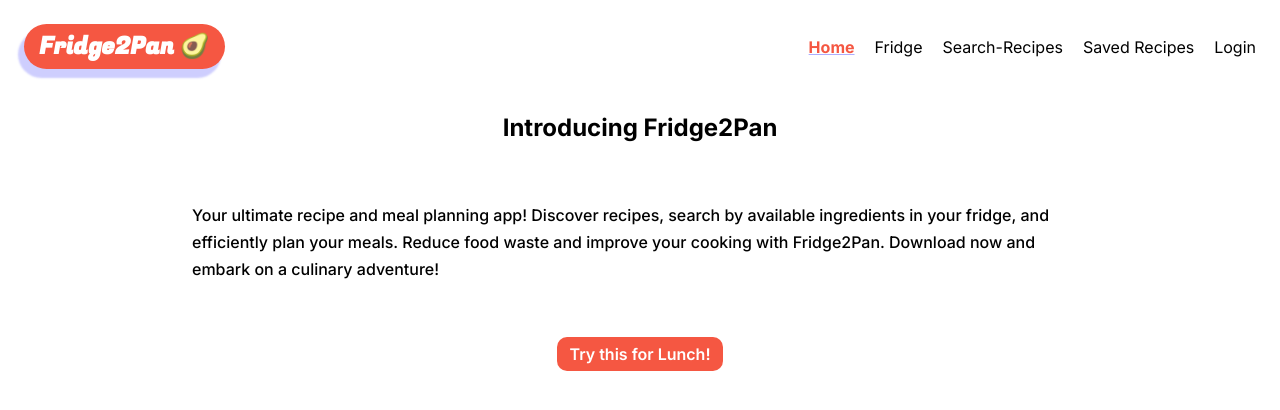
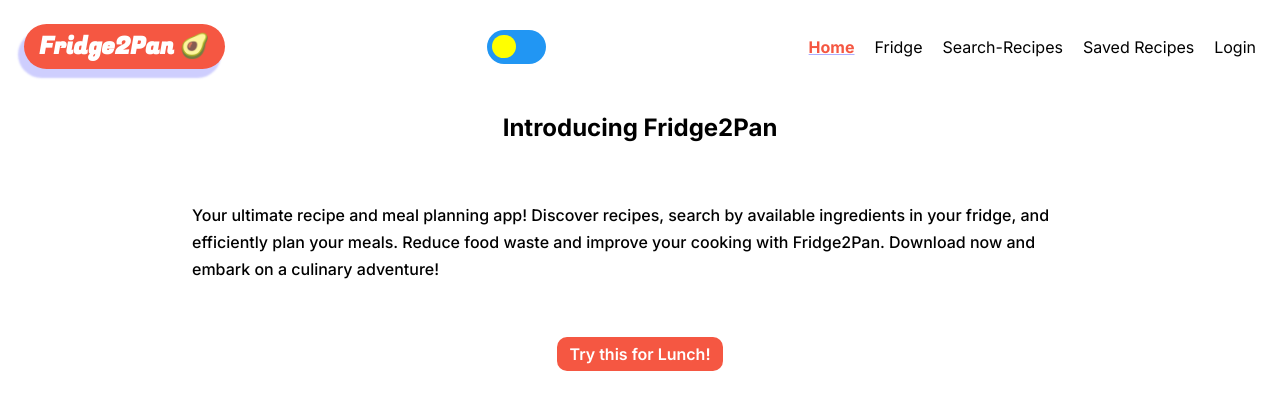
Before and after one commit to mavSeneris/Fridge2Pan, a React (Vite) app: page / in a window 1280 px wide. Shown: the top 410 px of the page. Built offline with nearby package versions, Linux system fonts and the light colour scheme; no server answers.

Commit message:
impelenting darkmode

```diff
--- a/src/App.css
+++ b/src/App.css
@@ -636,7 +636,6 @@ nav {
   font-size: 1.1rem;
 }
 
-
 .saved-recipe-card > a > h3:hover {
   text-decoration: underline;
   color: #f55742;
@@ -663,7 +662,6 @@ nav {
   padding: 20px;
   border-radius: 10px;
 }
-
 
 .load-row {
   width: 100px;
@@ -707,10 +705,8 @@ nav {
   }
 }
 
-
-
 /* Dark mode test component */
-.test{
+.test {
   width: 100%;
   display: flex;
   flex-direction: column;
@@ -721,24 +717,83 @@ nav {
   align-items: center;
 }
 
-.dark{
+.dark {
   display: flex;
   justify-content: center;
   align-items: center;
   width: 100%;
   height: calc(100vh - 300px);
   /* Darkmode settings */
-  color:white;
+  color: white;
   background-color: #333;
 }
 
-.light{
+.light {
   display: flex;
   justify-content: center;
   align-items: center;
   width: 100%;
   height: calc(100vh - 300px);
   /* Darkmode settings */
-  color:#333;
+  color: #333;
   background-color: rgba(219, 74, 29, 0.637);
 }
+
+/* The switch - the box around the slider */
+.switch {
+  font-size: 17px;
+  position: relative;
+  display: inline-block;
+  width: 3.5em;
+  height: 2em;
+}
+
+/* Hide default HTML checkbox */
+.switch input {
+  opacity: 0;
+  width: 0;
+  height: 0;
+}
+
+/* The slider */
+.slider {
+  position: absolute;
+  cursor: pointer;
+  top: 0;
+  left: 0;
+  right: 0;
+  bottom: 0;
+  background-color: #2196f3;
+  transition: 0.4s;
+  border-radius: 30px;
+}
+
+.slider:before {
+  position: absolute;
+  content: "";
+  height: 1.4em;
+  width: 1.4em;
+  border-radius: 20px;
+  left: 0.3em;
+  bottom: 0.3em;
+  background-color: yellow;
+  transition: 0.4s;
+}
+
+.switch input:checked + .slider:before {
+  background-color: black;
+  border-radius: 50px;
+  box-shadow: inset 9px 0px 1px 0px white;
+}
+
+.switch input:checked + .slider {
+  background-color: black;
+}
+
+.switch input:focus + .slider {
+  box-shadow: 0 0 1px #2196f3;
+}
+
+.switch input:checked + .slider:before {
+  transform: translateX(1.5em);
+}
--- a/src/components/Header.jsx
+++ b/src/components/Header.jsx
@@ -1,11 +1,11 @@
 import React, { useState, useContext } from "react";
-import { NavLink, Link } from "react-router-dom";
+import { NavLink, Link, useOutletContext } from "react-router-dom";
 import { signOut } from "firebase/auth";
 import { AuthContext } from "../context/authContext";
 import { auth } from "../firebase";
-import {motion} from "framer-motion"
+import { motion } from "framer-motion";
 
-export default function Header() {
+export default function Header({ toggleDarkMode }) {
   const [isChecked, setIsChecked] = useState(false);
   const { currentUser } = useContext(AuthContext);
 
@@ -35,7 +35,7 @@ export default function Header() {
         setIsChecked(false);
       })
       .catch((error) => {
-        console.log(error)
+        console.log(error);
       });
   }
 
@@ -44,6 +44,11 @@ export default function Header() {
       <Link to="/">
         <h1 className="main-logo">Fridge2Pan 🥑</h1>
       </Link>
+
+      <label className="switch" >
+          <input type="checkbox" onClick={toggleDarkMode}/>
+          <span className="slider"></span>
+        </label>
 
       <nav className="nav-menu">
         <NavLink
@@ -91,12 +96,11 @@ export default function Header() {
             Log out
           </NavLink>
         )}
+
       </nav>
 
       {/*--- BURGER MENU ---*/}
-      <nav
-        className="burger-menu"
-      >
+      <nav className="burger-menu">
         <input
           type="checkbox"
           className="burger-toggle"
@@ -111,10 +115,10 @@ export default function Header() {
         </label>
         <motion.div
           className="burger-nav"
-          initial={{ opacity: 0,}}
+          initial={{ opacity: 0 }}
           animate={{
             opacity: isChecked ? 1 : 0,
-            y: isChecked ? 0 : -1300
+            y: isChecked ? 0 : -1300,
           }}
           transition={{ duration: 0.6 }}
         >
--- a/src/components/Layout.jsx
+++ b/src/components/Layout.jsx
@@ -6,13 +6,14 @@ export default function Layout() {
   const [isDarkMode, setIsDarkMode] = useState(false);
 
   const toggleDarkMode = () => {
-    setIsDarkMode(!isDarkMode);
+    setIsDarkMode(prevMode => !prevMode);
     console.log(isDarkMode)
   };
 
   return (
     <div className="site-wrapper">
-      <Header />
+
+      <Header toggleDarkMode={toggleDarkMode}/>
       <main>
         <Outlet context={{ isDarkMode, setIsDarkMode, toggleDarkMode }} />
       </main>
```
